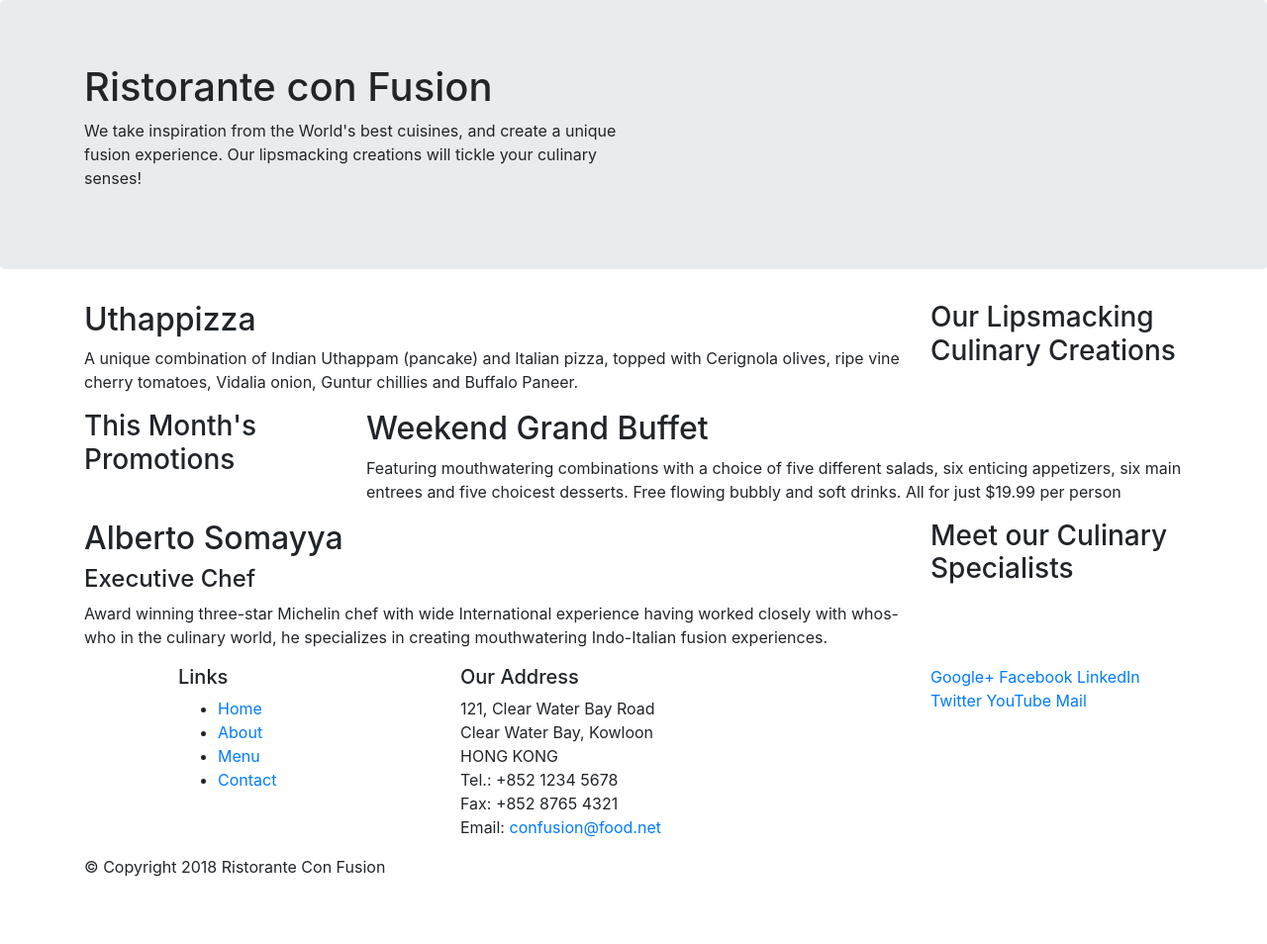
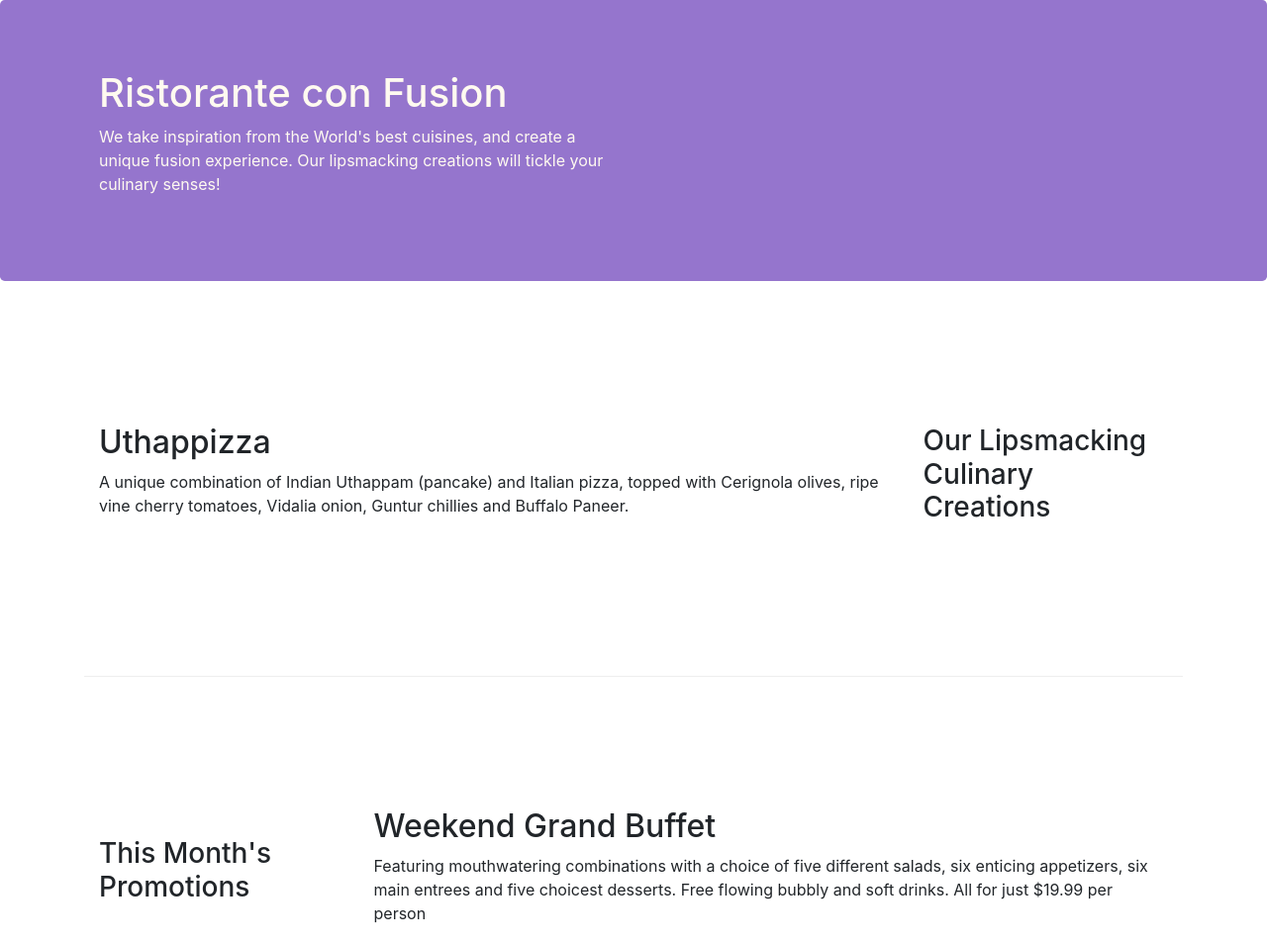
Before and after one commit to MernaHesham/site-test, a website: page index.html in a window 1280 px wide. Shown: the top 954 px of the page at 99% size. Before the commit the page ends 904 px from the top, so only its background shows below. Drawn offline with nearby package versions, Linux system fonts and the light colour scheme.

Commit message:
styled index.html with style.css and aligned cols and rows contents

```diff
--- /dev/null
+++ b/css/styles.css
@@ -0,0 +1,30 @@
+.row-header {
+  margin: 0px auto;
+  padding: 0px auto;
+}
+
+.row-content {
+  margin: 0px auto;
+  padding: 50px 0px 50px 0px;
+  border-bottom: 1px ridge;
+  min-height: 400px;
+}
+
+.footer {
+  background-color: #d1c4e9;
+  margin: 0px;
+  padding: 20px 0px 20px 0px;
+}
+
+.jumbotron {
+  padding: 70px 30px 70px 30px;
+  margin: 0px auto;
+  background: #9575cd;
+  color: floralwhite;
+}
+
+.address {
+  font-size: 80%;
+  margin: 0px;
+  color: #0f0f0f;
+}
--- a/index.html
+++ b/index.html
@@ -14,14 +14,14 @@
       rel="stylesheet"
       href="node_modules/bootstrap/dist/css/bootstrap.min.css"
     />
-    <link rel="stylesheet" href="styles.css" />
+    <link rel="stylesheet" href="/css/styles.css" />
     <title>coursera frontend bootstrap</title>
   </head>
 
   <body>
     <header class="jumbotron">
       <div class="container">
-        <div class="row">
+        <div class="row row-header">
           <div class="col-12 col-sm-6">
             <!-- for extra small it will occupy full width -->
             <h1>Ristorante con Fusion</h1>
@@ -41,7 +41,8 @@
     </header>
 
     <div class="container">
-      <div class="row">
+      <div class="row row-content align-items-center">
+        <!-- align items center is to align the whole row all the col center -->
         <div class="col-12 col-sm-4 order-sm-last col-md-3">
           <h3>Our Lipsmacking Culinary Creations</h3>
         </div>
@@ -59,7 +60,7 @@
         </div>
       </div>
 
-      <div class="row">
+      <div class="row row-content align-items-center">
         <div class="col-12 col-sm-4 col-md-3">
           <h3>This Month's Promotions</h3>
         </div>
@@ -74,7 +75,7 @@
         </div>
       </div>
 
-      <div class="row">
+      <div class="row row-content align-items-center">
         <div class="col-12 col-sm-4 order-sm-last col-md-3">
           <h3>Meet our Culinary Specialists</h3>
         </div>
@@ -91,14 +92,14 @@
       </div>
     </div>
 
-    <footer>
+    <footer class="footer">
       <div class="container">
         <div class="row">
           <div class="col-4 offset-1 col-sm-3">
             <!-- offset-1 will leave the first col in the 12 cols empty -->
             <!-- notice that the sum total col we used in the contents are 7+4=11 in extra small and 5+2+4=11  -->
             <h5>Links</h5>
-            <ul>
+            <ul class="list-unstyled">
               <li><a href="./index.html">Home</a></li>
               <li><a href="./aboutus.html">About</a></li>
               <li><a href="#">Menu</a></li>
@@ -116,8 +117,10 @@
               Email: <a href="mailto:confusion@food.net">confusion@food.net</a>
             </address>
           </div>
-          <div class="col-12 col-sm-3">
-            <div>
+          <div class="col-12 col-sm-3 align-self-center">
+            <!-- align self center is to align a single col and ot the whole row -->
+            <div class="text-center">
+              <!-- to align the social -->
               <a href="http://google.com/+">Google+</a>
               <a href="http://www.facebook.com/profile.php?id=">Facebook</a>
               <a href="http://www.linkedin.com/in/">LinkedIn</a>
@@ -127,7 +130,8 @@
             </div>
           </div>
         </div>
-        <div class="row">
+        <div class="row justify-content-center">
+          <!-- justify is to align the copyright in the center horizontaly -->
           <div class="col-auto">
             <p>© Copyright 2018 Ristorante Con Fusion</p>
           </div>
```
Also changed, not shown: styles.css (deleted).
